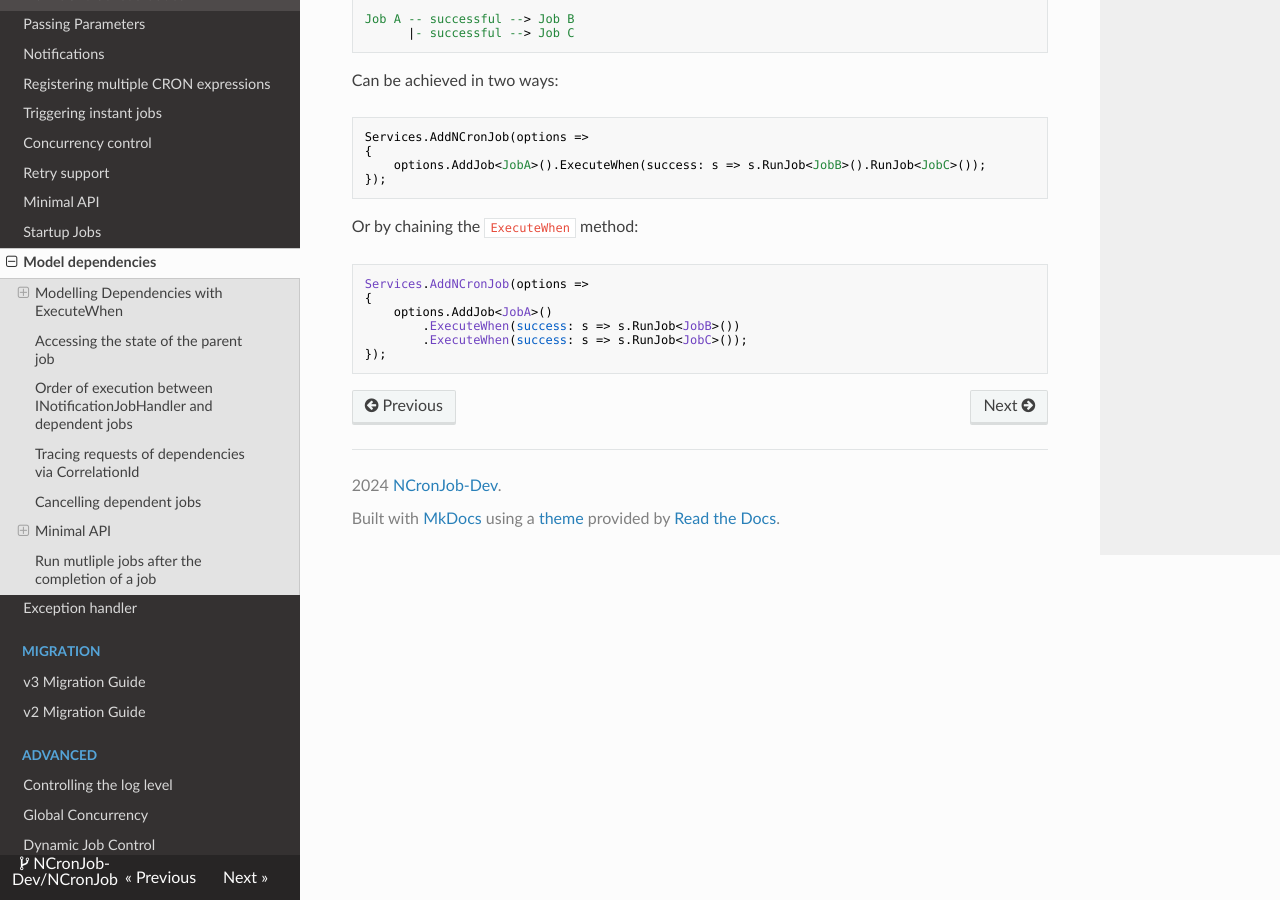
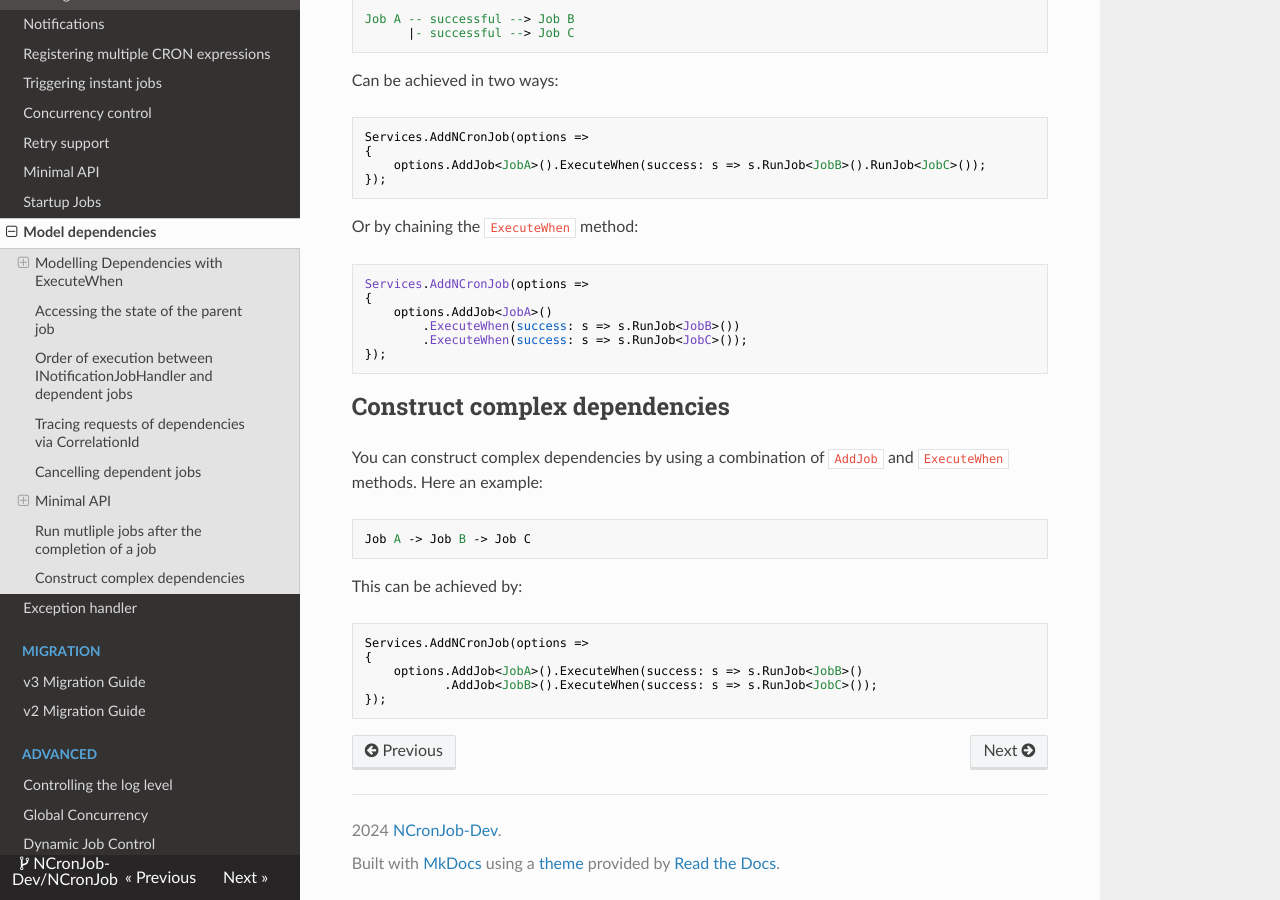
Before and after one commit to NCronJob-Dev/NCronJob, an MkDocs documentation site: the page built from docs/features/model-dependencies.md, in a window 1280 px wide and 900 px high, scrolled down 3488 px. Built offline with MkDocs 1.6.1, drawn with Linux system fonts in a browser that asks for light colours; nearby versions of some CDN libraries.

Commit message:
docs: Added complex example

````diff
--- a/docs/features/model-dependencies.md
+++ b/docs/features/model-dependencies.md
@@ -155,3 +155,20 @@ Services.AddNCronJob(options =>
         .ExecuteWhen(success: s => s.RunJob<JobC>());
 });
 ```
+
+## Construct complex dependencies
+You can construct complex dependencies by using a combination of `AddJob` and `ExecuteWhen` methods. Here an example:
+
+```
+Job A -> Job B -> Job C
+```
+
+This can be achieved by:
+
+```csharp
+Services.AddNCronJob(options =>
+{
+    options.AddJob<JobA>().ExecuteWhen(success: s => s.RunJob<JobB>()
+           .AddJob<JobB>().ExecuteWhen(success: s => s.RunJob<JobC>());
+});
+```
````
